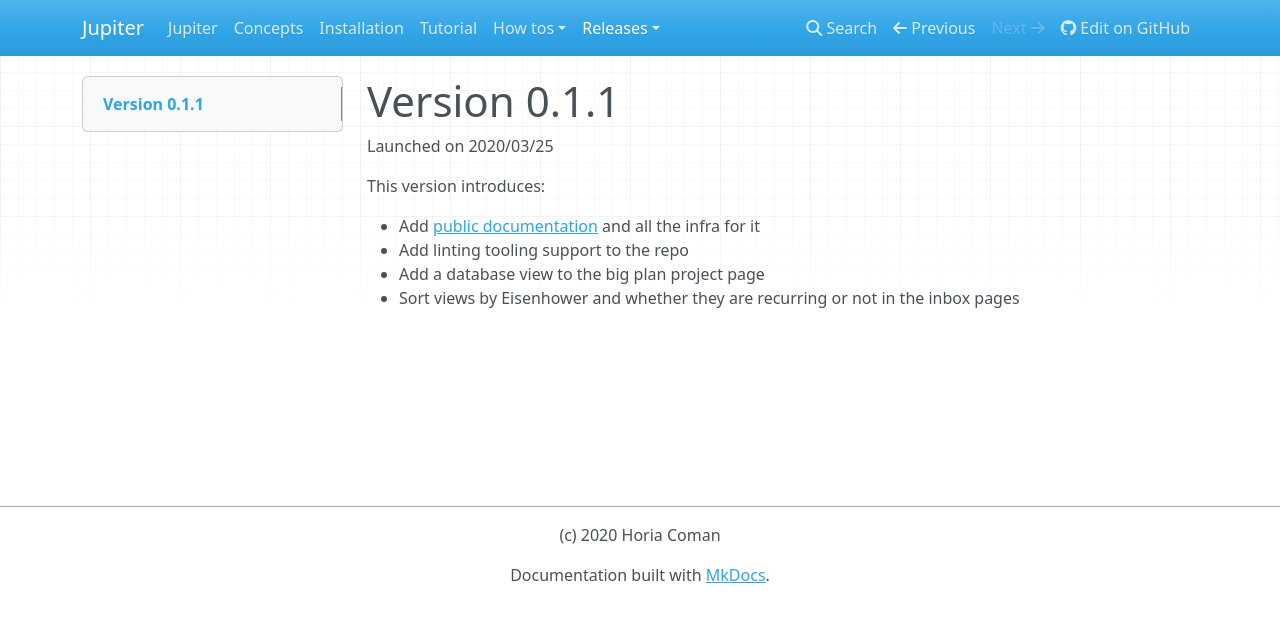
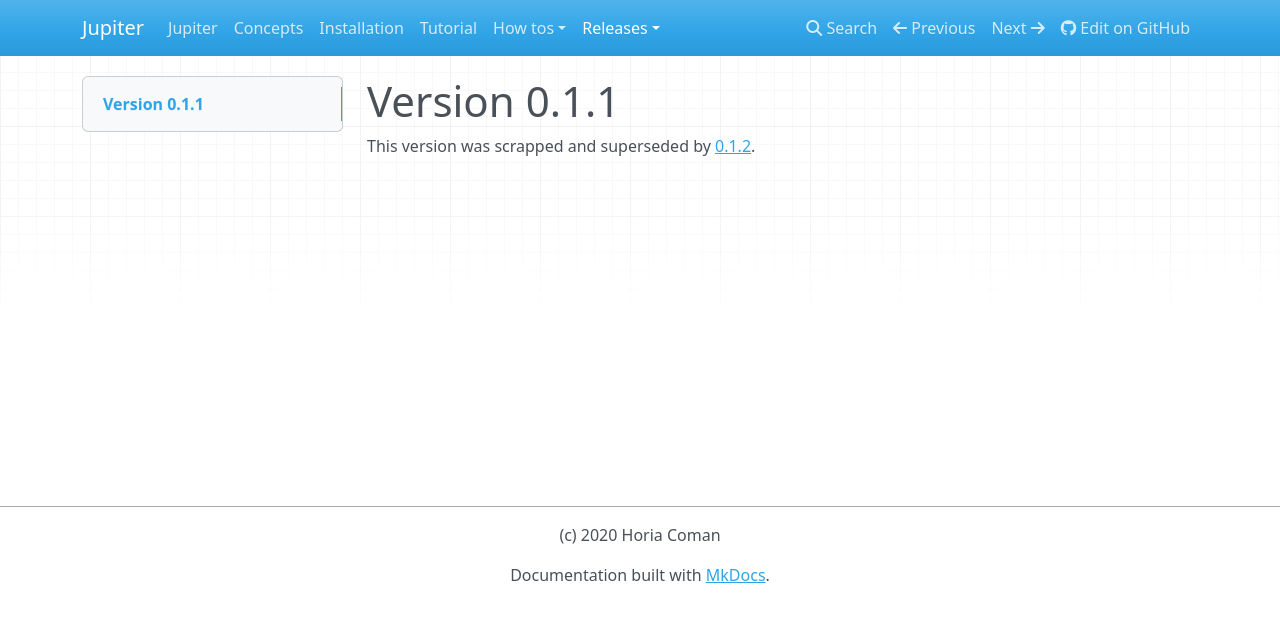
Before and after one commit to horia141/jupiter, an MkDocs documentation site: the page built from docs/releases/version-0.1.1.md, in a window 1280 px wide. Shown: the top 622 px of the page. Built offline with MkDocs 1.6.1, drawn with Linux system fonts in a browser that asks for light colours; nearby versions of some CDN libraries.

Commit message:
Release version v0.1.2

```diff
--- a/docs/releases/version-0.1.1.md
+++ b/docs/releases/version-0.1.1.md
@@ -1,10 +1,3 @@
 # Version 0.1.1
 
-Launched on 2020/03/25
-
-This version introduces:
-
-* Add [public documentation](https://jupiter-goals.readthedocs.io/en/stable/) and all the infra for it
-* Add linting tooling support to the repo
-* Add a database view to the big plan project page
-* Sort views by Eisenhower and whether they are recurring or not in the inbox pages
+This version was scrapped and superseded by [0.1.2](version-0.1.2.md).
```
Also changed, not shown: docs/releases/version-0.1.2.md (added, +10 -0 lines), 2 other files.
